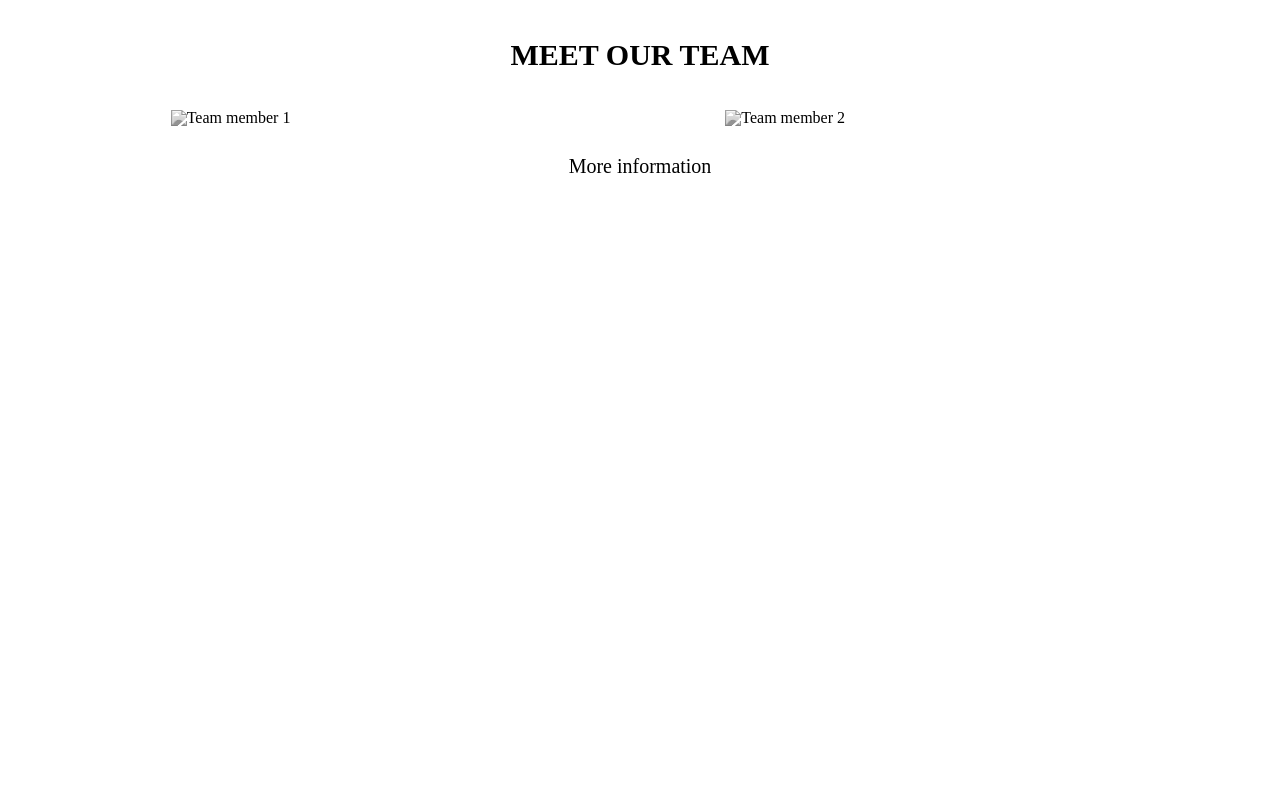
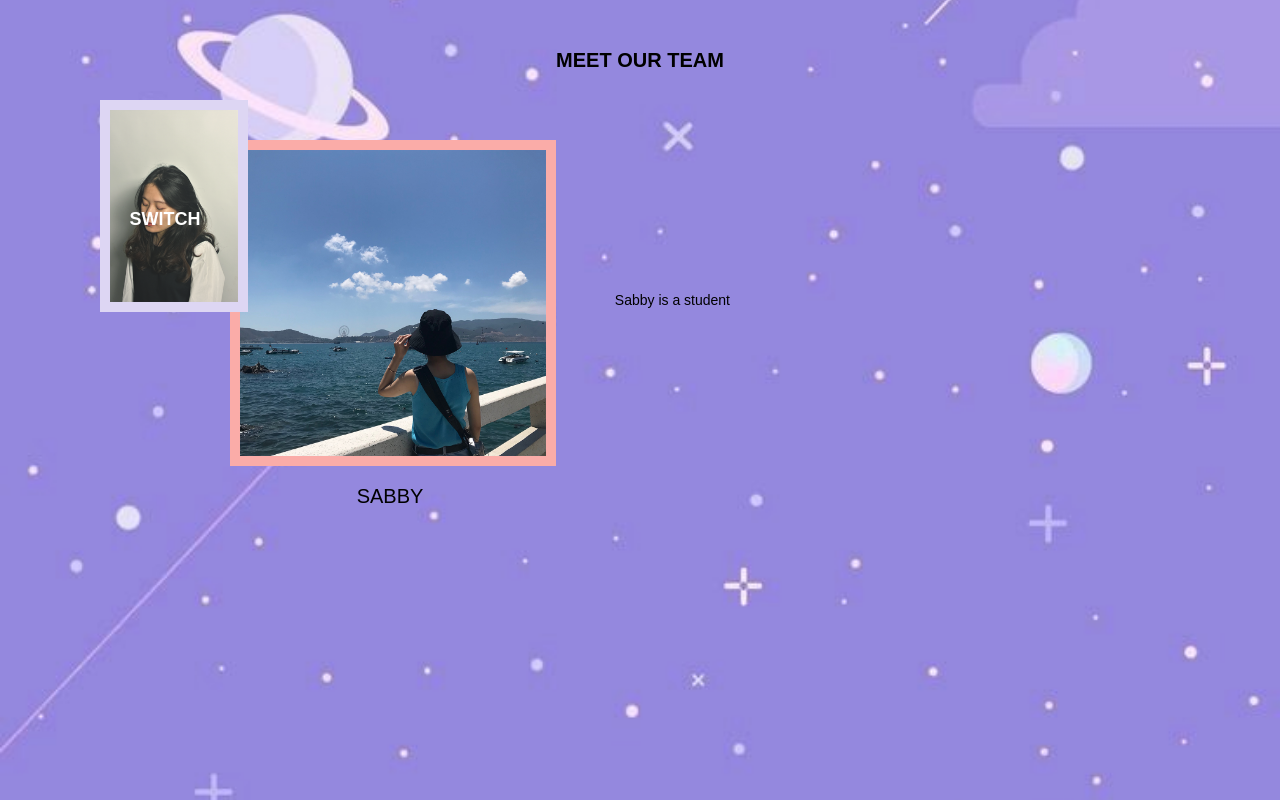
Before and after one commit to le72834/Le_L_Kaur_S_Dynamic_Team_Page, a plain HTML site: page index.html in a window 1280 px wide. Drawn offline with Linux system fonts and the light colour scheme.

Commit message:
adding memeber

```diff
--- a/css/main.css
+++ b/css/main.css
@@ -1,48 +1,177 @@
+body {
+  margin: 0 auto;
+  padding: 0;
+  font-family: Helvatica, Arial, sans-serif;
+  font-size: 12px;
+  background-image: url(../images/background.jpg);
+  background-position: center center;
+  background-repeat: no-repeat;
+  background-size: cover;
+}
+.hidden {
+  display: none;
+}
 h2 {
-  font-size: 30px;
+  font-weight: bold;
+  font-size: 20px;
+  text-transform: uppercase;
+}
+h3 {
+  font-size: 20px;
+  display: inline;
+  text-transform: uppercase;
+}
+#content {
+  margin: 0 30px;
+}
+
+#headerBio {
+  display: flex;
+  flex-direction: column;
+  margin: 30px 20px;
+}
+#headerBio h2 {
+  padding: 20px 30px;
+  text-align: center;
+}
+#info {
+  font-size: 14px;
+  line-height: 20px;
+  margin-left: auto;
+  position: relative;
+  top: 200px;
+  right: 500px;
+
+}
+#photoCon {
+  display: flex;
+  flex-direction: column;
+  margin-top: 30px;
+  margin-left: 200px;
+}
+#smallPhoto {
+  position: absolute;
+  top: 100px;
+  left: 100px;
+  cursor: pointer;
+  transition: all .5s ease;
+  width: 10%;
+  border: 10px solid #DDD6F3;
+}
+#largePhoto {
+  width: 30%;
+  border: 10px solid #FAACA8;
+
+
+}
+.title {
+  position: absolute;
+  top: 210px;
+  left: 150px;
+  transform: translate(-50%, -50%);
+	-ms-transform: translate(-50%, -50%);
+	transition: opacity .5s ease;
   text-transform: uppercase;
   font-weight: bold;
+  color: #fff;
+  font-size: 20px;
+  width: 150px;
+  height: 100px;
   text-align: center;
-  margin: 40px;
+}
+.title:hover {
+  color: #789;
+}
+.text {
+  font-size: 18px;
+  cursor: pointer;
+  padding-top: 50px;
+  padding-left: 30px;
+}
+#name {
+  text-align: center;
+  margin-top: 20px;
+  margin-right: 700px;
 
 }
-#personImage {
-  display: flex;
-  flex-direction: row;
-  justify-content: space-evenly;
+.switchAnimation {
+  animation: switchAnimation 3s;
 }
-#personImage img {
-  width: 30%;
+@-webkit-keyframes switchAnimation {
+  from,
+  60%,
+  75%,
+  90%,
+  to {
+    -webkit-animation-timing-function: cubic-bezier(0.215, 0.61, 0.355, 1);
+    animation-timing-function: cubic-bezier(0.215, 0.61, 0.355, 1);
+  }
 
+  0% {
+    opacity: 0;
+    -webkit-transform: translate3d(-3000px, 0, 0);
+    transform: translate3d(-3000px, 0, 0);
+  }
+
+  60% {
+    opacity: 1;
+    -webkit-transform: translate3d(25px, 0, 0);
+    transform: translate3d(25px, 0, 0);
+  }
+
+  75% {
+    -webkit-transform: translate3d(-10px, 0, 0);
+    transform: translate3d(-10px, 0, 0);
+  }
+
+  90% {
+    -webkit-transform: translate3d(5px, 0, 0);
+    transform: translate3d(5px, 0, 0);
+  }
+
+  to {
+    -webkit-transform: translate3d(0, 0, 0);
+    transform: translate3d(0, 0, 0);
+  }
 }
-.member1 {
-  -webkit-filter: grayscale(100%);
-  filter: grayscale(100%);
-  -webkit-transition: .3s ease-in-out;
-  transition: .3s ease-in-out;
-}
-.member1:hover  {
-  -webkit-filter: grayscale(0);
-  filter: grayscale(0);
-}
-.member2 {
-  -webkit-filter: grayscale(100%);
-  filter: grayscale(100%);
-  -webkit-transition: .3s ease-in-out;
-  transition: .3s ease-in-out;
-}
-.member2:hover  {
-  -webkit-filter: grayscale(0);
-  filter: grayscale(0);
+@-webkit-keyframes switchAnimation {
+  from,
+  60%,
+  75%,
+  90%,
+  to {
+    -webkit-animation-timing-function: cubic-bezier(0.215, 0.61, 0.355, 1);
+    animation-timing-function: cubic-bezier(0.215, 0.61, 0.355, 1);
+  }
+
+  0% {
+    opacity: 0;
+    -webkit-transform: translate3d(-3000px, 0, 0);
+    transform: translate3d(-3000px, 0, 0);
+  }
+
+  60% {
+    opacity: 1;
+    -webkit-transform: translate3d(25px, 0, 0);
+    transform: translate3d(25px, 0, 0);
+  }
+
+  75% {
+    -webkit-transform: translate3d(-10px, 0, 0);
+    transform: translate3d(-10px, 0, 0);
+  }
+
+  90% {
+    -webkit-transform: translate3d(5px, 0, 0);
+    transform: translate3d(5px, 0, 0);
+  }
+
+  to {
+    -webkit-transform: translate3d(0, 0, 0);
+    transform: translate3d(0, 0, 0);
+  }
 }
 
-h3 {
-  text-align: center;
-  font-size: 20px;
-  margin: 30px;
+.switchAnimationSmall {
+	animation: switchAnimation 1s .1s;
 }
-p{
-  text-align: center;
-  font-size: 16px;
-
-}
--- a/index.html
+++ b/index.html
@@ -6,22 +6,32 @@
   <meta http-equiv="X-UA-Compatible" content="ie=edge">
   <link rel="stylesheet" href="css/reset.css" type="text/css" media="screen">
   <link rel="stylesheet" href="css/main.css" type="text/css" media="screen">
-  <title>Document</title>
+  <title>Meet our team</title>
 </head>
 <body>
   <main>
-    <section id="imageCon">
-      <h2>Meet our team</h2>
-      <div id="personImage">
-        <img class="team member1" data-offset="0" src="" alt="Team member 1">
-        <img class="team member2" data-offset="1" src="" alt="Team member 2">
+  <div id="container">
+    <section id="content">
+      <div id="headerBio">
+        <h2>Meet our team</h2>
+        <p id="info"></p>
+      </div><!-- Close headerBio-->
 
-      </div>
-      <h3>More information</h3>
-      <p class="personInfo"></p>
+      <div id="photoCon">
+        <div class="photoMember">
+          <img id="smallPhoto" src="images/linh_small.png" alt="Linh photo small">
+          <div class="title">
+            <div class="text">Switch</div>
+          </div>
+          </div><!-- Close photoMember -->
+          <img id="largePhoto" src="images/member2_large.png" alt="Member 2 photo large">
+          <h3 id="name">Sabby</h3>
 
-    </section>
+      </div><!-- PhotoCon -->
 
+    </section><!-- Close content-->
+
+  </div><!-- Close container -->
 
 
 
--- a/js/main.js
+++ b/js/main.js
@@ -1,28 +1,50 @@
 (() => {
-  let teamButtons = document.querySelectorAll(".team"),
-      currentTeamMember = document.querySelector("h3"),
-      personInfo = document.querySelector(".personInfo");
+  let smallImage = document.querySelector('#smallPhoto'),
+      largeImage = document.querySelector('#largePhoto'),
+      memberInfo = document.querySelector('#info'),
+      h3         = document.getElementsByTagName('h3')[0],
+      titleMember = document.querySelector('.title');
 
-  const teamInfo = [
-    ["Linh", `Developer - abc`],
-    ["Sabby", `Designer - xyz`]
 
-  ];
+  const teamInfo = ['Sabby is a student', 'Linh Le is a student'];
+  function memberLoad() {
+    //debugger;
+    largeImage.classList.add('switchAnimation');
+    smallImage.classList.add('switchAnimationSmall');
+    h3.classList.add('switchAnimation');
+    memberInfo.classList.add('switchAnimation');
+    memberInfo.innerHTML = teamInfo[0];
+  }
+  function bioInfo() {
+    //debugger;
+    smallImage.classList.remove('switchAnimationSmall');
+    largeImage.classList.remove('switchAnimation');
+    h3.classList.remove('switchAnimation');
+    memberInfo.classList.remove('switchAnimation');
 
-  function showInfo() {
-    //debugger;
-    currentTeamMember.textContent =`${teamInfo[this.dataset.offset][0]}`;
 
-    personInfo.textContent = `${teamInfo[this.dataset.offset][1]}`;
+    smallImage.classList.add('switchAnimationSmall');
+    largeImage.classList.add('switchAnimation');
+    h3.classList.add('switchAnimation');
+    memberInfo.classList.add('switchAnimation');
+
+    if (memberInfo.innerHTML == teamInfo[0]) {
+      largeImage.src = 'images/linh_large.png';
+      smallImage.src = 'images/member2_small.png';
+      memberInfo.innerHTML = teamInfo[1];
+      h3.innerHTML = "Linh";
+    }
+    else {
+      largeImage.src = 'images/member2_large.png';
+      smallImage.src = 'images/linh_small.png';
+
+      memberInfo.innerHTML = teamInfo[0];
+      h3.innerHTML = "Sabby";
+    }
   }
 
 
-
-
-
-  teamButtons.forEach(button => button.addEventListener("click", showInfo));
-
-
-
+  window.addEventListener('load', memberLoad);
+  titleMember.addEventListener('click', bioInfo);
 
 })();
```
Also changed, not shown: images/background.jpg (added), images/linh_small.png (added), images/member2_large.png (added), images/member2_small.png (added), 1 other file.
